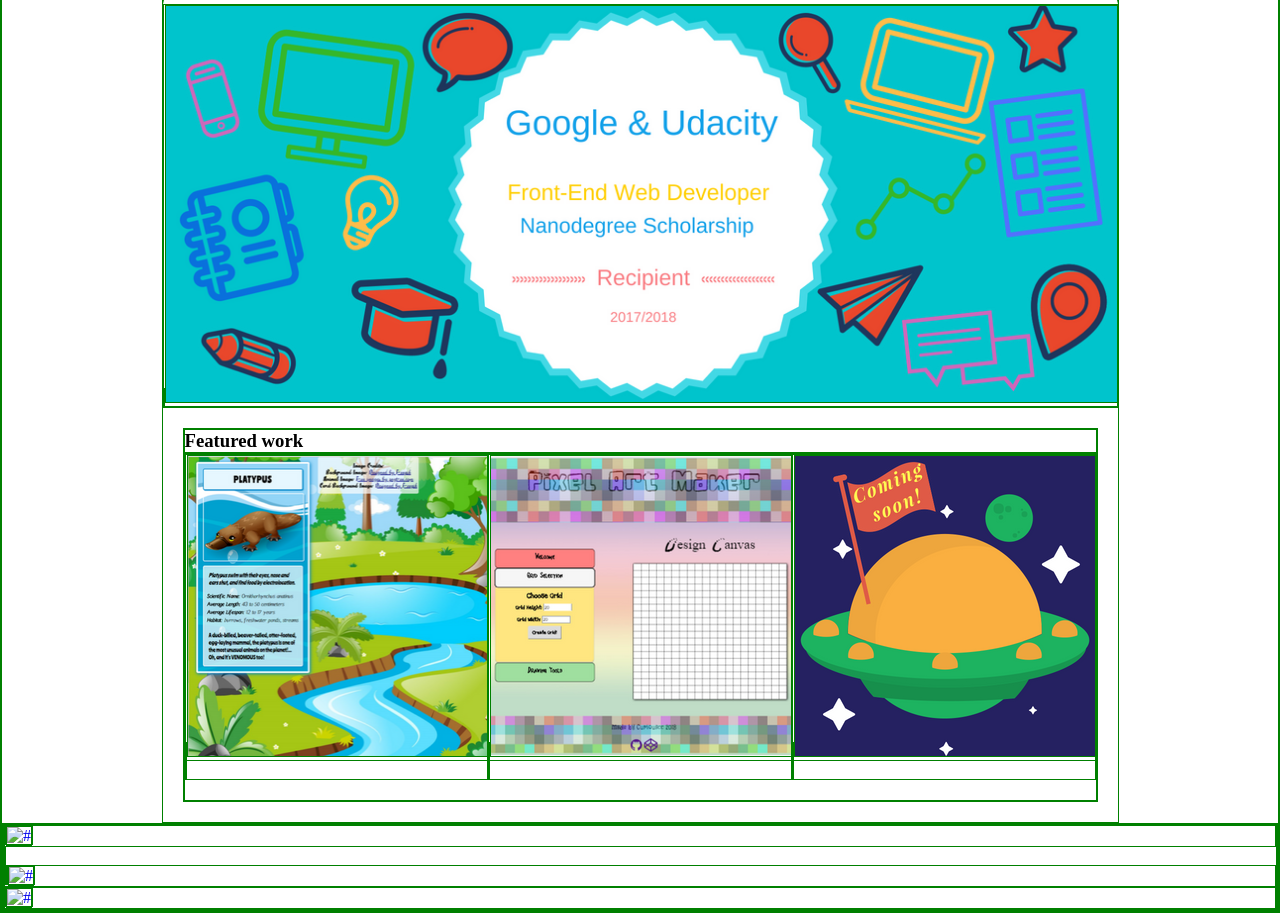
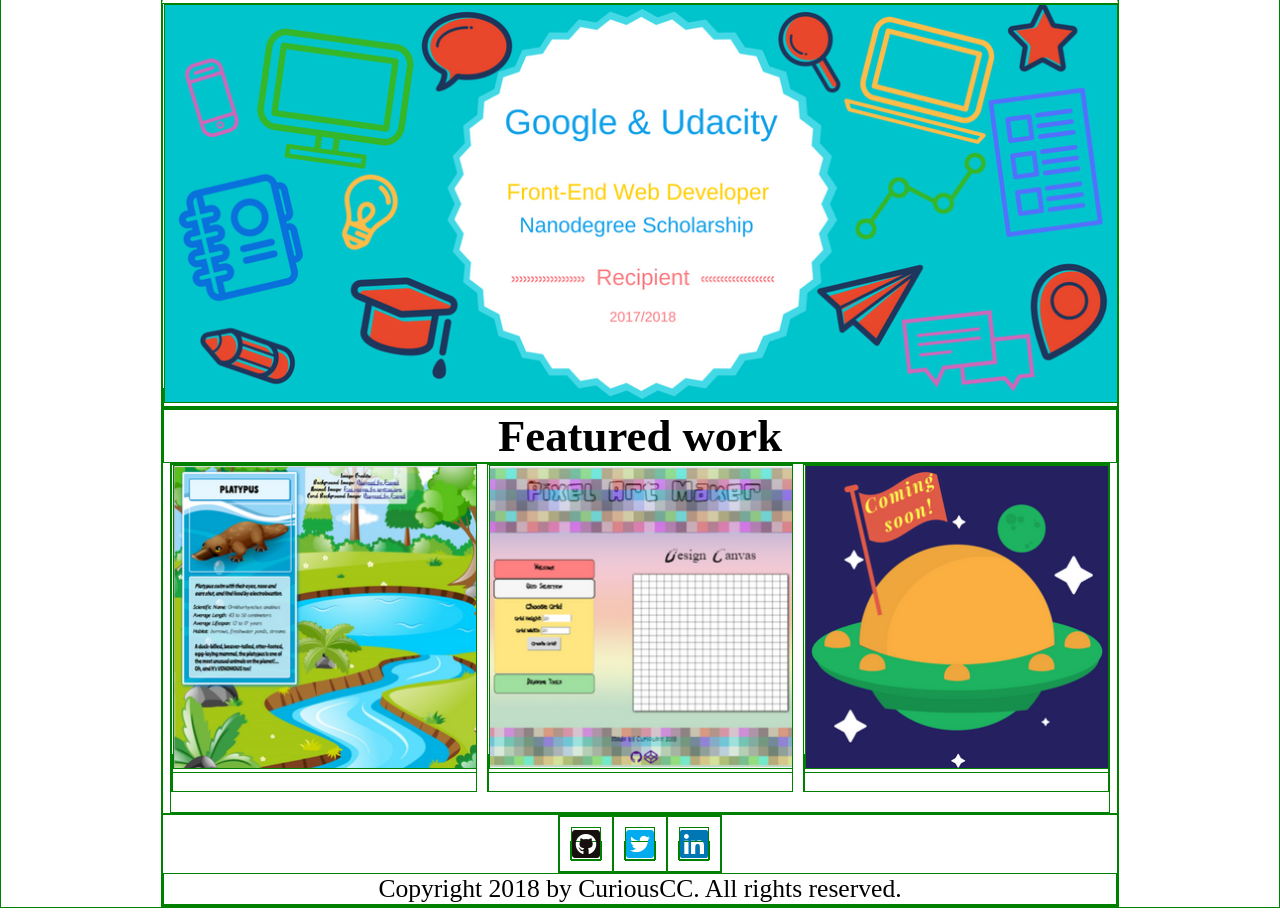
Before and after one commit to CuriousCC/fend-responsive-portfolio, a plain HTML site: page index.html in a window 1280 px wide. Shown: the part 256-1169 px from the top of the page. Drawn offline with Linux system fonts and the light colour scheme.

Commit message:
add target blanks, comment out main, change heading of portfolio_heading, add font awesome link

```diff
--- a/index.html
+++ b/index.html
@@ -6,9 +6,10 @@
     <meta http-equiv="X-UA-Compatible" content="ie=edge">
     <title>Front End Developer Responsive Portfolio</title>
     <link rel="stylesheet" href="styles.css">
+    <link rel="stylesheet" href="https://use.fontawesome.com/releases/v5.0.13/css/all.css" integrity="sha384-DNOHZ68U8hZfKXOrtjWvjxusGo9WQnrNx2sqG0tfsghAvtVlRW3tvkXWZh58N9jp" crossorigin="anonymous">
 </head>
 <body>
-    <main class="wrapper">
+    <!-- <main class="wrapper"> -->
 
         <header class="header-container">
             <div class="header__logo">
@@ -25,27 +26,27 @@
             </a>
             </div>
         <div class="portfolio">
-            <h3 class="portfolio__heading">Featured work</h3>
+            <h2 class="portfolio__heading">Featured work</h2>
             <div class="portfolio__content">
                 <div class="portfolio__item">
-                    <a target="_blank" href="#">
-                        <img src="images/animal-card-project.png" alt="image of the project called animal trading card">
+                    <a class="portfolio__link" target="_blank" href="#">
+                        <img class="portfolio_img" src="images/animal-card-project.png" alt="image of the project called animal trading card">
                         <div class="portfolio__item--overlay">
                             <h4 class="portfolio__item--title">Project: Animal Trading Card </h4>
                         </div>
                     </a>
                 </div>
                 <div class="portfolio__item">
-                    <a target="_blank" href="#">
-                        <img src="images/pam-project.png" alt="image of the project called pixel art maker">
+                    <a class="portfolio__link" target="_blank" href="#">
+                        <img class="portfolio_img" src="images/pam-project.png" alt="image of the project called pixel art maker">
                         <div class="portfolio__item--overlay">
                             <h4 class="portfolio__item--title">Project: Pixel Art Maker </h4>
                         </div>
                     </a>
                 </div>
                 <div class="portfolio__item">
-                    <a target="_blank" href="#">
-                        <img src="images/coming-soon.png" alt="image showing that this project is coming soon">
+                    <a class="portfolio__link" target="_blank" href="#">
+                        <img class="portfolio_img" src="images/coming-soon.png" alt="image showing that this project is coming soon">
                         <div class="portfolio__item--overlay">
                             <h4 class="portfolio__item--title">Project: Work in progress :) </h4>
                         </div>
@@ -55,23 +56,25 @@
         </div>
     </main>
     <footer>
-        <ul class="footer__contact">
-            <li class="footer__contact__item">
-                <a href="#">
-                    <img class="icon" src="#" alt="#"
+        <ul class="footer__content">
+            <li class="footer__content__item">
+                <a target="_blank" href="#">
+                    <i class="fab fa-github-square fa-2x"></i>
                 </a>
             </li>
-            <li class="footer__contact__item">
-                <a href="#">
-                    <img class="icon" src="#" alt="#">
+            <li class="footer__content__item">
+                <a target="_blank" href="#">
+                    <i class="fab fa-twitter-square fa-2x"></i>
                 </a>
             </li>
-            <li class="footer__contact__item">
-                <a href="#">
-                    <img class="icon" src="#" alt="#">
+            <li class="footer__content__item">
+                <a target="_blank" href="#">
+                    <i class="fab fa-linkedin fa-2x"></i>
                 </a>
             </li>
         </ul>
+        <p class="footer__copyright">Copyright 2018 by CuriousCC. All rights reserved.</p>
+
     </footer>
 
 </body>
--- a/styles.css
+++ b/styles.css
@@ -12,11 +12,13 @@
 }
 
 body{
-
+    display: flex;
+    flex-direction: column;
 }
 
 img{
     width: 100%;
+    max-width: 100%;
 }
 
 a{
@@ -69,12 +71,14 @@ a{
 .portfolio{
     display: flex;
     flex-wrap: wrap;
-    margin: 20px;
+    /* margin: 20px; */
     justify-content: space-evenly;
 }
 
 .portfolio__heading{
     width:100%;
+    text-align: center;
+    font-size: 3.5vw;
 }
 
 .portfolio__content{
@@ -85,8 +89,23 @@ a{
 .portfolio__item{
     margin-bottom: 20px;
     position: relative;
+    overflow: hidden;
+    margin-right: 10px;
+    width: calc((100% - 20px)/3);
 }
 
+/* .portfolio__item:hover{
+    box-shadow: 4px 7px 3px grey;
+} */
+
+.portfolio__item:last-of-type{
+    margin-right: 0;
+}
+
+
+.portfolio_img:hover{
+    transform: scale(1.10);
+}
 .portfolio__item--overlay{
     background-color: yellow;
     width: 100%;
@@ -108,15 +127,49 @@ a{
     opacity: 0.9;
 }
 
-.portfolio__item--title{
+/* .portfolio__link{
+    display: flex;
+} */
 
+footer{
+    display: flex;
+    flex-wrap: nowrap;
+    flex-direction: column;
 }
 
-footer{}
-.footer__contact{}
-.footer__contact__item{}
-.icon{}
+.footer__content{
+    margin: 0 auto;
+    padding: 0;
+    display: flex;
+    justify-content: space-evenly;
+}
 
+.footer__content__item{
+    list-style-type: none;
+    padding: 10px;
+}
+
+.footer__content__item:hover{
+    transform: scale(1.10);
+}
+
+.fa-github-square{
+    color: rgb(24, 15, 15);
+}
+
+.fa-twitter-square{
+    color: #00aced;
+}
+
+.fa-linkedin{
+    color: #0077b5;
+}
+
+.footer__copyright{
+    width: 100%;
+    text-align: center;
+    font-size: 2vw;
+}
 
 
 /* @media screen and (min-width: 600px){
@@ -130,13 +183,15 @@ footer{}
     }
 } */
 
-@media screen and (min-width:900px){
-    .wrapper{
-        max-width:75%;
+@media screen and (max-width: 600px){
+    .portfolio__content{
+        flex-direction: column;
+    }
+}
+
+@media screen and (min-width: 900px){
+    body{
+        max-width: 75%;
         margin: 0 auto;
     }
 }
-
-/*nexus 360x640
-//iPad 768x1024
-*/
```
